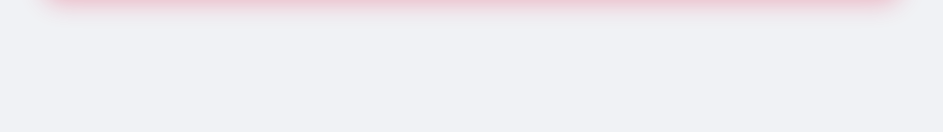
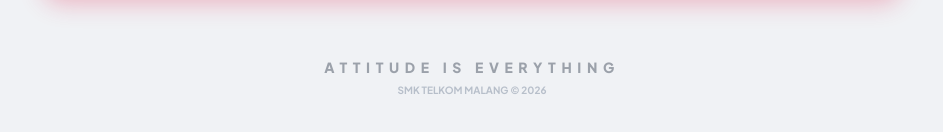
Before and after one commit to hadhiee/molecul-journey, a Next.js app: page / in a window 1280 px wide. Shown: the part 5255-5387 px from the top of the page, without its empty margins (168-1111 px from the left). Built offline with nearby package versions, Linux system fonts and the light colour scheme; no server answers; the database is empty; sample sign-in values are in the browser's storage.

Commit message:
style: add ATTITUDE IS EVERYTHING tagline to footer

```diff
--- a/src/app/page.tsx
+++ b/src/app/page.tsx
@@ -702,12 +702,35 @@ export default async function Home() {
 
       {/* Admin Panel Link */}
       {userEmail === "hadhiee@gmail.com" && (
-        <div style={{ marginBottom: 120, borderTop: '1px solid #f1f5f9', paddingTop: 24, textAlign: 'center' }}>
+        <div style={{ marginBottom: 40, borderTop: '1px solid #f1f5f9', paddingTop: 24, textAlign: 'center' }}>
           <Link href="/admin/logs" style={{ display: 'inline-flex', alignItems: 'center', gap: 8, background: '#1a1a2e', color: 'white', padding: '12px 24px', borderRadius: 99, textDecoration: 'none', fontSize: 13, fontWeight: 800 }}>
             <span>🔒</span> Control Center (Admin Status)
           </Link>
         </div>
       )}
+
+      {/* Footer Tagline */}
+      <div style={{
+        marginTop: 60,
+        marginBottom: 140,
+        textAlign: 'center',
+        opacity: 0.4,
+        padding: '0 20px'
+      }}>
+        <div style={{
+          fontSize: 14,
+          fontWeight: 900,
+          letterSpacing: '0.4em',
+          color: '#1e293b',
+          textTransform: 'uppercase',
+          marginBottom: 8
+        }}>
+          ATTITUDE IS EVERYTHING
+        </div>
+        <div style={{ fontSize: 10, fontWeight: 700, color: '#64748b' }}>
+          SMK TELKOM MALANG &copy; 2026
+        </div>
+      </div>
 
       {/* ===== FIXED BOTTOM NAVIGATION BAR ===== */}
       <nav style={{
```
